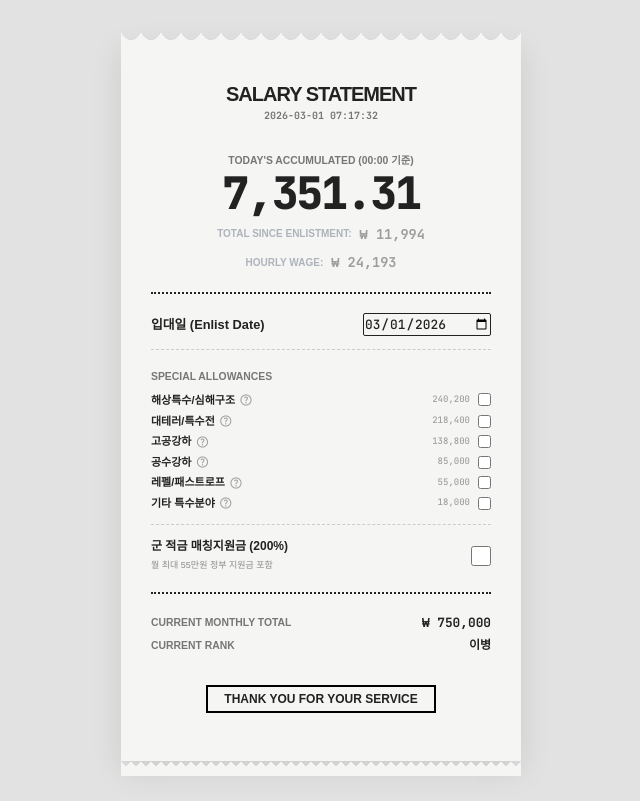
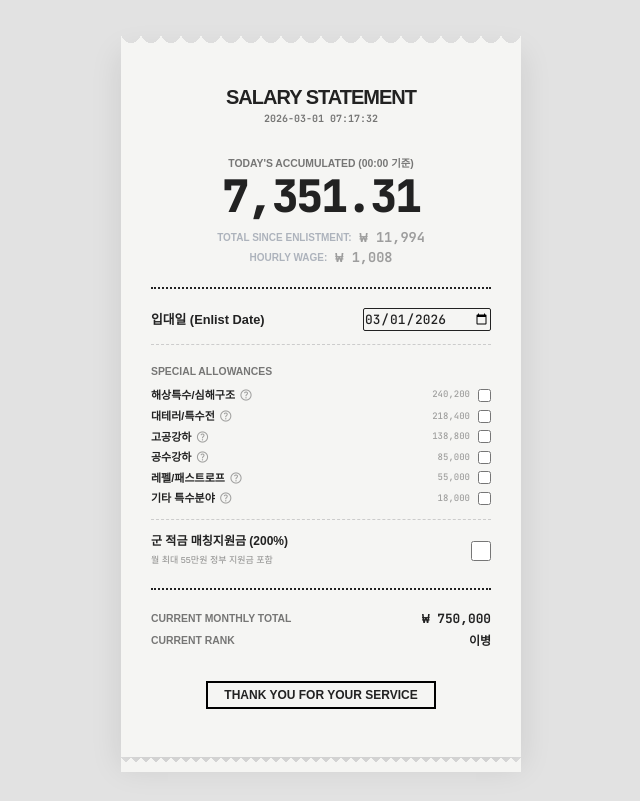
Before and after one commit to didam00/gunbong, a plain HTML site: page index.html in a window 1280 px wide. Shown: the whole page, without its empty margins (319-959 px from the left). Drawn offline with nearby package versions, Linux system fonts and the light colour scheme; a web font is replaced by a local one.

Commit message:
fix: 시급이 일급으로 표시되던 버그 수정

```diff
--- a/index.html
+++ b/index.html
@@ -104,13 +104,15 @@
                 <span class="label-sm">Today's Accumulated (00:00 기준)</span>
                 <div class="ticker" id="today-ticker">0.00</div>
             </div>
+            <div>
                 <div class="flex justify-center items-center gap-2 opacity-80">
                     <span class="text-[10px] font-bold text-gray-400">TOTAL SINCE ENLISTMENT:</span>
                     <span class="ticker-total" id="total-ticker">0.00</span>
                 </div>
-            <div class="flex justify-center items-center gap-2 opacity-80 mt-[-16px]">
+                <div class="flex justify-center items-center gap-2 opacity-80">
                     <span class="text-[10px] font-bold text-gray-400">HOURLY WAGE:</span>
                     <span class="hourly-wage" id="hourly-wage">0.00</span>
+                </div>
             </div>
         </div>
 
@@ -279,7 +281,7 @@
             const startOfToday = new Date(now.getFullYear(), now.getMonth(), now.getDate());
             const daysInMonth = new Date(now.getFullYear(), now.getMonth() + 1, 0).getDate();
             const earnedToday = (now - startOfToday) / 86400000 * (currentPay / daysInMonth);
-            const hourly = currentPay / daysInMonth
+            const hourly = currentPay / daysInMonth / 24;
 
             todayTicker.innerText = earnedToday.toLocaleString('ko-KR', { minimumFractionDigits: 2, maximumFractionDigits: 2 });
             totalTicker.innerText = `₩ ${Math.floor(totalEarned).toLocaleString()}`;
```
Lines whose indentation alone changed are shown as unchanged.
